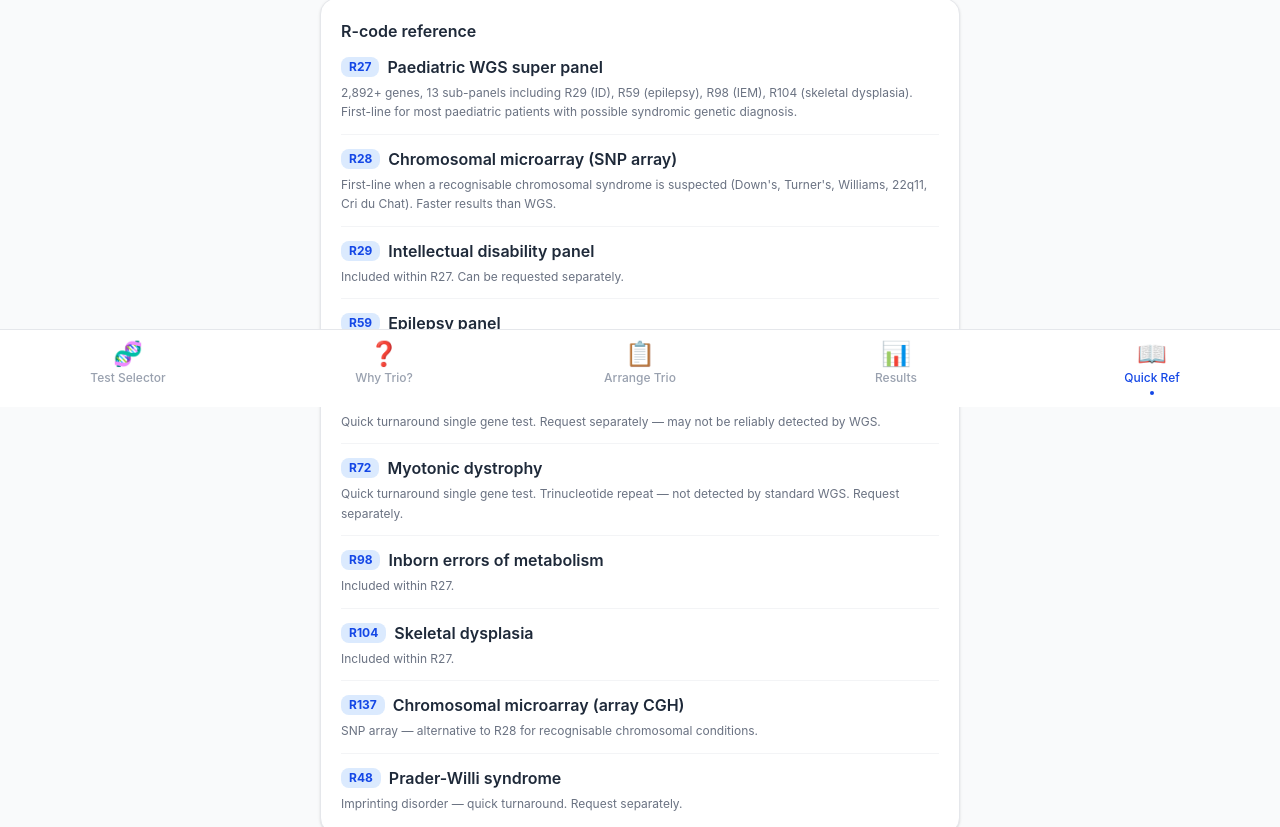
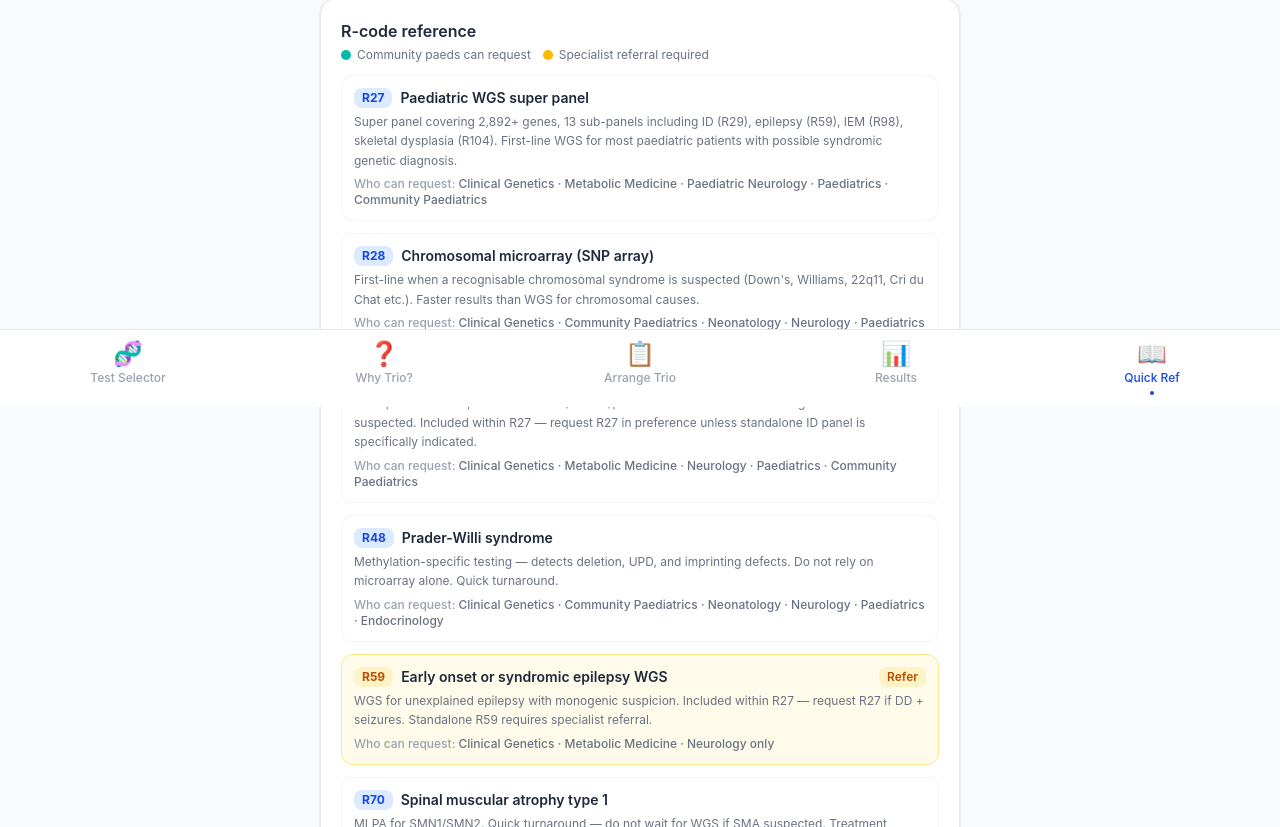
Before and after one commit to tedotedo/geneguide, a React (Vite) app: page /ref in a window 1280 px wide. Shown: the part 393-1220 px from the top of the page. Built offline with nearby package versions, Linux system fonts and the light colour scheme.

Commit message:
fix: qualify specialist-only tests (R59/R72/R98/R104) throughout app — sourced from NHS test directory v8.1

```diff
--- a/src/pages/ArrangeTrio.tsx
+++ b/src/pages/ArrangeTrio.tsx
@@ -24,12 +24,16 @@ const CHECKLIST: CheckItem[] = [
     title: 'Confirm eligibility',
     detail: 'Check the patient meets WGS rare disease eligibility criteria before proceeding. Key indications relevant to community paediatrics:',
     bullets: [
-      'R27 — Congenital malformation and dysmorphism syndromes',
-      'R29 — Intellectual disability',
-      'R59 — Early onset or syndromic epilepsy',
-      'R98 — Likely inborn error of metabolism',
-      'R104 — Skeletal dysplasia',
-      'R193 — Hypotonic infant with likely central cause',
+      'R27 — Paediatric disorders (congenital malformation, dysmorphism, ID, GDD) ✅ Community paeds',
+      'R28/R137 — Chromosomal microarray (recognisable chromosomal syndromes) ✅ Community paeds',
+      'R29 — Intellectual disability WGS ✅ Community paeds',
+      'R48 — Prader-Willi syndrome ✅ Community paeds',
+      'R69 — Hypotonic infant with likely central cause ✅ Community paeds',
+      'R70 — SMA type 1 ✅ Community paeds',
+      'R59 — Early onset/syndromic epilepsy ⚠️ Neurology/Clinical Genetics/Metabolic Medicine only',
+      'R72 — Myotonic dystrophy ⚠️ Clinical Genetics or Neurology only',
+      'R98 — Inborn errors of metabolism ⚠️ Metabolic Medicine/Clinical Genetics only',
+      'R104 — Skeletal dysplasia ⚠️ Clinical Genetics only (requires specialist review first)',
     ],
     links: [
       {
--- a/src/pages/QuickRef.tsx
+++ b/src/pages/QuickRef.tsx
@@ -1,14 +1,72 @@
-const RCODES = [
-  { code: 'R27', name: 'Paediatric WGS super panel', desc: '2,892+ genes, 13 sub-panels including R29 (ID), R59 (epilepsy), R98 (IEM), R104 (skeletal dysplasia). First-line for most paediatric patients with possible syndromic genetic diagnosis.' },
-  { code: 'R28', name: 'Chromosomal microarray (SNP array)', desc: 'First-line when a recognisable chromosomal syndrome is suspected (Down\'s, Turner\'s, Williams, 22q11, Cri du Chat). Faster results than WGS.' },
-  { code: 'R29', name: 'Intellectual disability panel', desc: 'Included within R27. Can be requested separately.' },
-  { code: 'R59', name: 'Epilepsy panel', desc: 'Included within R27 (R27 includes R59). For DD + seizures.' },
-  { code: 'R70', name: 'Spinal muscular atrophy type 1', desc: 'Quick turnaround single gene test. Request separately — may not be reliably detected by WGS.' },
-  { code: 'R72', name: 'Myotonic dystrophy', desc: 'Quick turnaround single gene test. Trinucleotide repeat — not detected by standard WGS. Request separately.' },
-  { code: 'R98', name: 'Inborn errors of metabolism', desc: 'Included within R27.' },
-  { code: 'R104', name: 'Skeletal dysplasia', desc: 'Included within R27.' },
-  { code: 'R137', name: 'Chromosomal microarray (array CGH)', desc: 'SNP array — alternative to R28 for recognisable chromosomal conditions.' },
-  { code: 'R48', name: 'Prader-Willi syndrome', desc: 'Imprinting disorder — quick turnaround. Request separately.' },
+type RCode = {
+  code: string
+  name: string
+  desc: string
+  who: string
+  paeds: boolean
+}
+
+const RCODES: RCode[] = [
+  {
+    code: 'R27', name: 'Paediatric WGS super panel',
+    desc: 'Super panel covering 2,892+ genes, 13 sub-panels including ID (R29), epilepsy (R59), IEM (R98), skeletal dysplasia (R104). First-line WGS for most paediatric patients with possible syndromic genetic diagnosis.',
+    who: 'Clinical Genetics · Metabolic Medicine · Paediatric Neurology · Paediatrics · Community Paediatrics',
+    paeds: true,
+  },
+  {
+    code: 'R28', name: 'Chromosomal microarray (SNP array)',
+    desc: 'First-line when a recognisable chromosomal syndrome is suspected (Down\'s, Williams, 22q11, Cri du Chat etc.). Faster results than WGS for chromosomal causes.',
+    who: 'Clinical Genetics · Community Paediatrics · Neonatology · Neurology · Paediatrics',
+    paeds: true,
+  },
+  {
+    code: 'R29', name: 'Intellectual disability WGS',
+    desc: 'WGS panel for unexplained moderate/severe/profound ID or GDD where monogenic cause is suspected. Included within R27 — request R27 in preference unless standalone ID panel is specifically indicated.',
+    who: 'Clinical Genetics · Metabolic Medicine · Neurology · Paediatrics · Community Paediatrics',
+    paeds: true,
+  },
+  {
+    code: 'R48', name: 'Prader-Willi syndrome',
+    desc: 'Methylation-specific testing — detects deletion, UPD, and imprinting defects. Do not rely on microarray alone. Quick turnaround.',
+    who: 'Clinical Genetics · Community Paediatrics · Neonatology · Neurology · Paediatrics · Endocrinology',
+    paeds: true,
+  },
+  {
+    code: 'R59', name: 'Early onset or syndromic epilepsy WGS',
+    desc: 'WGS for unexplained epilepsy with monogenic suspicion. Included within R27 — request R27 if DD + seizures. Standalone R59 requires specialist referral.',
+    who: 'Clinical Genetics · Metabolic Medicine · Neurology only',
+    paeds: false,
+  },
+  {
+    code: 'R70', name: 'Spinal muscular atrophy type 1',
+    desc: 'MLPA for SMN1/SMN2. Quick turnaround — do not wait for WGS if SMA suspected. Treatment window is narrow; nusinersen/onasemnogene available on NHS.',
+    who: 'Clinical Genetics · Neonatology · Neurology · Paediatrics',
+    paeds: true,
+  },
+  {
+    code: 'R72', name: 'Myotonic dystrophy type 1',
+    desc: 'CTG repeat expansion in DMPK — not detected by standard WGS. Must request separately. Examine and test mother if congenital form suspected.',
+    who: 'Clinical Genetics · Neurology only — refer if suspected',
+    paeds: false,
+  },
+  {
+    code: 'R98', name: 'Inborn errors of metabolism WGS',
+    desc: 'WGS/WES for likely IEM where targeted testing is not possible. Included within R27 but standalone R98 requires specialist referral.',
+    who: 'Clinical Genetics · Metabolic Medicine · Neurology only — refer if suspected',
+    paeds: false,
+  },
+  {
+    code: 'R104', name: 'Skeletal dysplasia WGS',
+    desc: 'WGS for likely monogenic skeletal dysplasia. Requires prior review by a Clinical Geneticist or Radiologist expert in skeletal dysplasias before requesting.',
+    who: 'Clinical Genetics only — refer if suspected',
+    paeds: false,
+  },
+  {
+    code: 'R137', name: 'Congenital heart disease microarray',
+    desc: 'SNP array — alternative to R28, used specifically where congenital heart disease is the primary feature.',
+    who: 'Cardiology · Clinical Genetics · Paediatrics',
+    paeds: true,
+  },
 ]
 
 const CONTACTS = [
@@ -44,15 +102,23 @@ export default function QuickRef() {
 
       {/* R-codes */}
       <div className="bg-white rounded-2xl border border-gray-200 shadow-sm p-5">
-        <h3 className="font-semibold text-gray-800 mb-3">R-code reference</h3>
+        <h3 className="font-semibold text-gray-800 mb-1">R-code reference</h3>
+        <div className="flex gap-3 mb-3">
+          <span className="flex items-center gap-1.5 text-xs text-gray-500"><span className="w-2.5 h-2.5 rounded-full bg-teal-500 inline-block"/> Community paeds can request</span>
+          <span className="flex items-center gap-1.5 text-xs text-gray-500"><span className="w-2.5 h-2.5 rounded-full bg-amber-400 inline-block"/> Specialist referral required</span>
+        </div>
         <div className="space-y-3">
           {RCODES.map(r => (
-            <div key={r.code} className="border-b border-gray-100 last:border-0 pb-3 last:pb-0">
+            <div key={r.code} className={`rounded-xl p-3 border ${r.paeds ? 'bg-white border-gray-100' : 'bg-amber-50 border-amber-200'}`}>
               <div className="flex items-center gap-2 mb-1">
-                <span className="bg-blue-100 text-blue-700 text-xs font-bold px-2 py-0.5 rounded-lg">{r.code}</span>
-                <span className="text-base font-semibold text-gray-800">{r.name}</span>
+                <span className={`text-xs font-bold px-2 py-0.5 rounded-lg ${r.paeds ? 'bg-blue-100 text-blue-700' : 'bg-amber-100 text-amber-700'}`}>{r.code}</span>
+                <span className="text-sm font-semibold text-gray-800 flex-1">{r.name}</span>
+                {!r.paeds && <span className="text-xs bg-amber-100 text-amber-700 px-2 py-0.5 rounded-lg font-semibold shrink-0">Refer</span>}
               </div>
-              <p className="text-xs text-gray-500 leading-relaxed">{r.desc}</p>
+              <p className="text-xs text-gray-500 leading-relaxed mb-1.5">{r.desc}</p>
+              <p className="text-xs font-medium text-gray-500">
+                <span className="text-gray-400">Who can request: </span>{r.who}
+              </p>
             </div>
           ))}
         </div>
--- a/src/pages/TestSelector.tsx
+++ b/src/pages/TestSelector.tsx
@@ -112,10 +112,10 @@ const SYNDROME_INFO: Record<string, SyndromeInfo> = {
 const RECOGNISABLE = Object.keys(SYNDROME_INFO)
 
 const QUICK_SINGLES = [
-  { code: 'R70', name: 'Spinal muscular atrophy type 1' },
-  { code: 'R72', name: 'Myotonic dystrophy' },
-  { code: 'R48', name: 'Prader-Willi syndrome' },
-  { code: '—', name: 'Imprinting disorders' },
+  { code: 'R70', name: 'Spinal muscular atrophy type 1', paeds: true },
+  { code: 'R72', name: 'Myotonic dystrophy', paeds: false, specialist: 'Clinical Genetics or Neurology' },
+  { code: 'R48', name: 'Prader-Willi syndrome', paeds: true },
+  { code: '—', name: 'Imprinting disorders', paeds: true },
 ]
 
 const QUICK_SINGLES_INFO: Record<string, SyndromeInfo> = {
@@ -554,7 +554,7 @@ export default function TestSelector() {
         <ResultBox
           title="WGS trio — Paeds-led"
           code="R27"
-          rationale="No additional syndromic features. Paeds-led R27 is appropriate. R27 is a super panel covering 2,892+ genes across 13 sub-panels including ID (R29), inborn errors of metabolism (R98), skeletal dysplasia (R104) and more. Suitable for most paediatric patients with a possible syndromic genetic diagnosis."
+          rationale="No additional syndromic features. Paeds-led R27 is appropriate. R27 is a super panel covering 2,892+ genes across 13 sub-panels including ID (R29), inborn errors of metabolism (R98), skeletal dysplasia (R104) and more. Suitable for most paediatric patients with a possible syndromic genetic diagnosis. Note: R98 and R104 are included within R27 but cannot be requested as standalone tests by community paediatricians — those require Metabolic Medicine or Clinical Genetics."
           actions={[
             'Request R27 paeds-led trio',
             'Arrange trio — proband + both parents',
@@ -582,8 +582,9 @@ export default function TestSelector() {
           </p>
           <div className="space-y-2">
             {QUICK_SINGLES.map(q => (
-              <div key={q.code} className="flex items-center gap-2">
-                <span className="bg-blue-100 text-blue-700 text-xs font-bold px-2 py-0.5 rounded-lg min-w-10 text-center shrink-0">{q.code}</span>
+              <div key={q.code} className="flex flex-col gap-1">
+                <div className="flex items-center gap-2">
+                  <span className={`text-xs font-bold px-2 py-0.5 rounded-lg min-w-10 text-center shrink-0 ${q.paeds === false ? 'bg-amber-100 text-amber-700' : 'bg-blue-100 text-blue-700'}`}>{q.code}</span>
                   <span className="text-base text-gray-700 flex-1">{q.name}</span>
                   {QUICK_SINGLES_INFO[q.name] && (
                     <button
@@ -593,6 +594,10 @@ export default function TestSelector() {
                     >
                       ⓘ
                     </button>
+                  )}
+                </div>
+                {q.paeds === false && q.specialist && (
+                  <p className="text-xs text-amber-700 ml-12">⚠️ Refer to {q.specialist} — cannot be requested by community paediatrics</p>
                 )}
               </div>
             ))}
```
Lines whose indentation alone changed are shown as unchanged.
